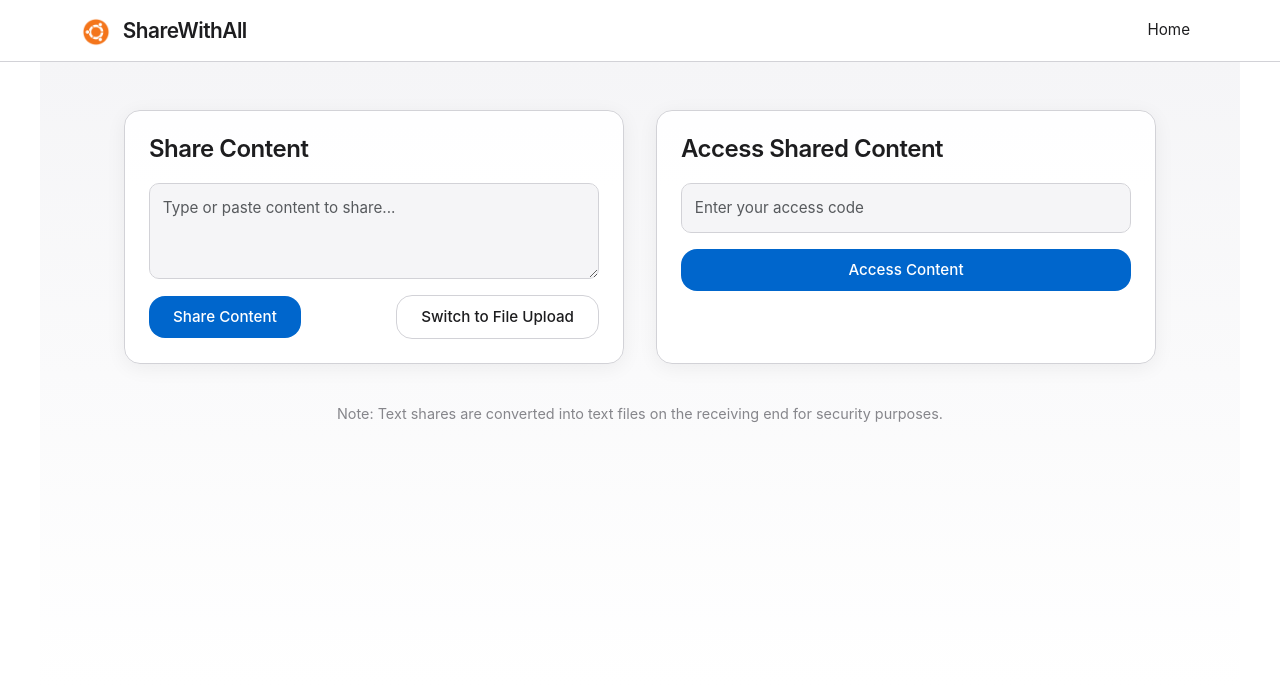
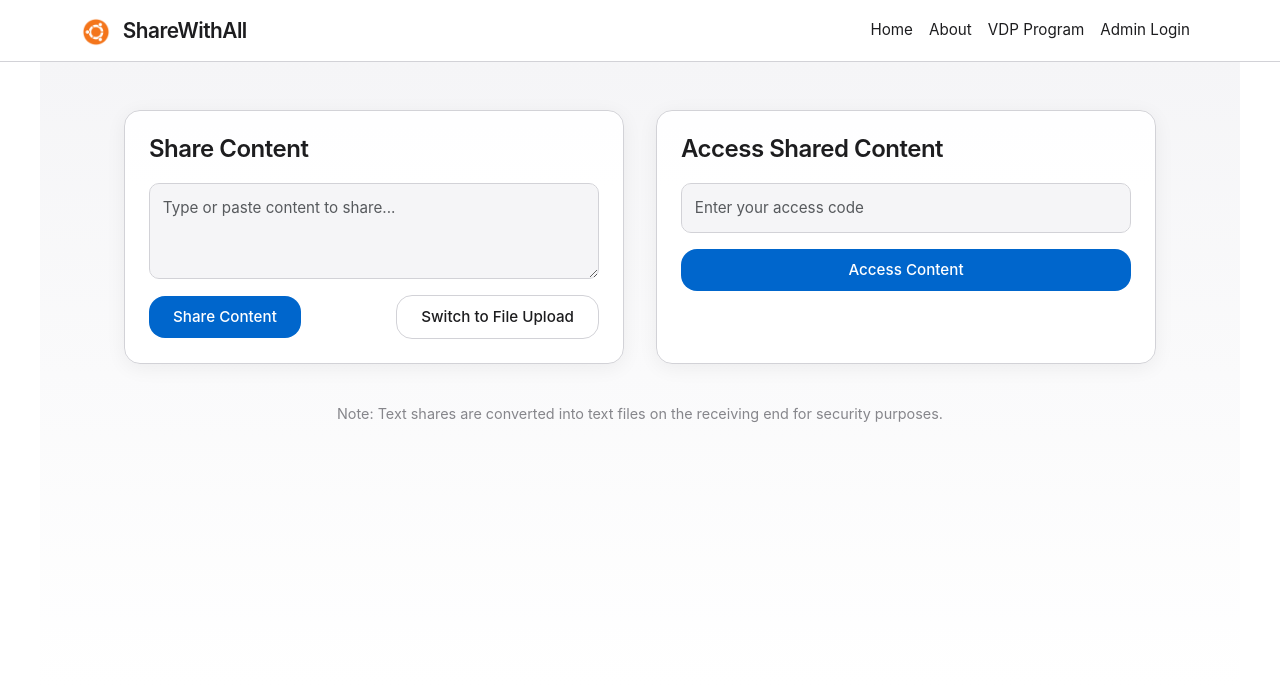
Before and after one commit to NorzOman/sharewithall, a Flask app: page / in a window 1280 px wide. Shown: the top 685 px of the page. Run offline with Flask 3, Linux system fonts and the light colour scheme; some libraries are stand-ins or nearby versions.

Commit message:
Undo the little change

```diff
--- a/templates/base.html
+++ b/templates/base.html
@@ -29,8 +29,7 @@
                     <li class="nav-item">
                         <a class="nav-link" href="/" aria-current="page">Home</a>
                     </li>
-                    <!-- Temp removed for presentation -->
-                    <!-- <li class="nav-item">
+                    <li class="nav-item">
                         <a class="nav-link" href="/about">About</a>
                     </li>
                     <li class="nav-item">
@@ -38,7 +37,7 @@
                     </li>
                     <li class="nav-item">
                         <a class="nav-link" href="/admin/login">Admin Login</a>
-                    </li> -->
+                    </li>
                 </ul>
             </div>
         </div>
```
